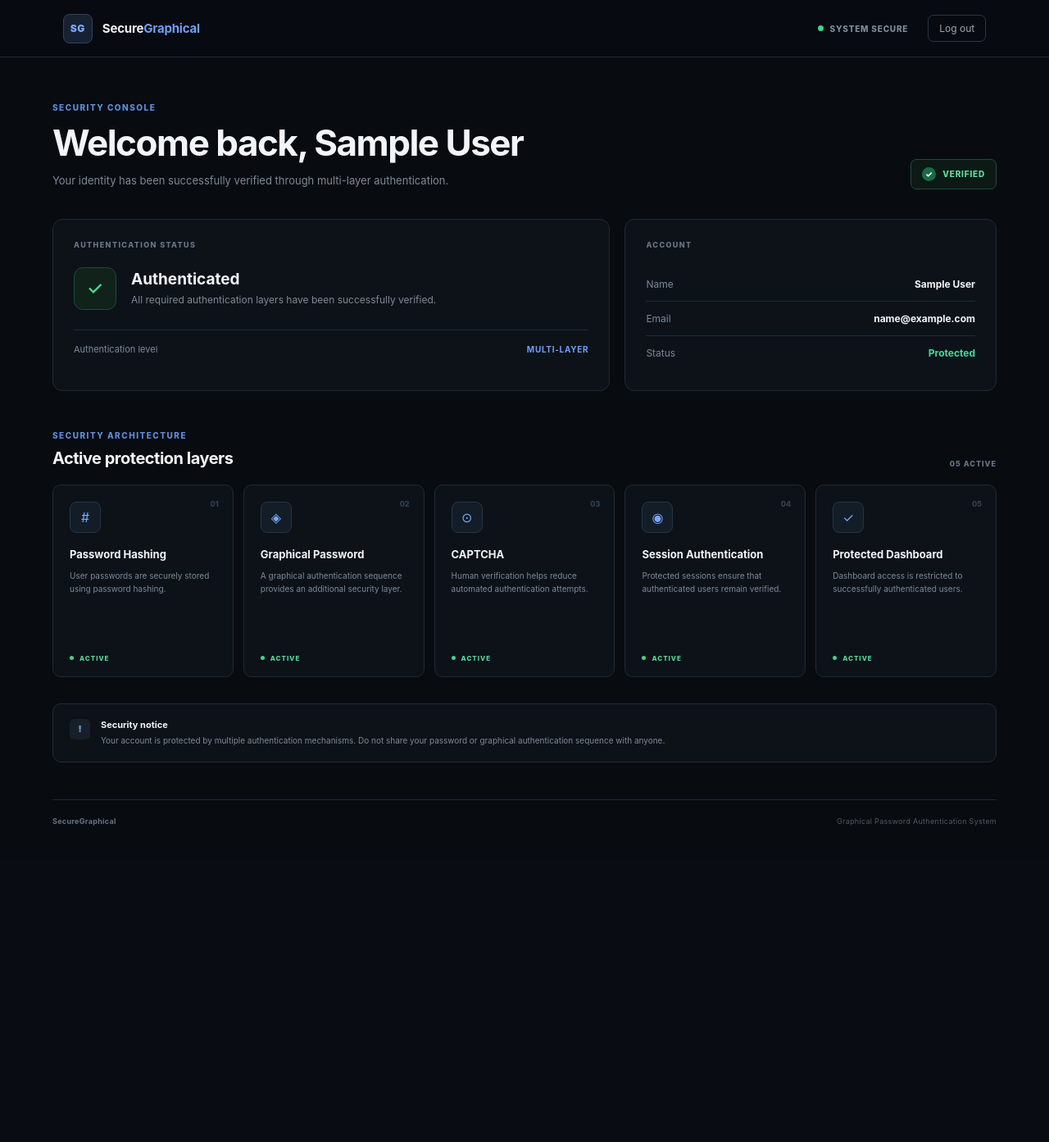
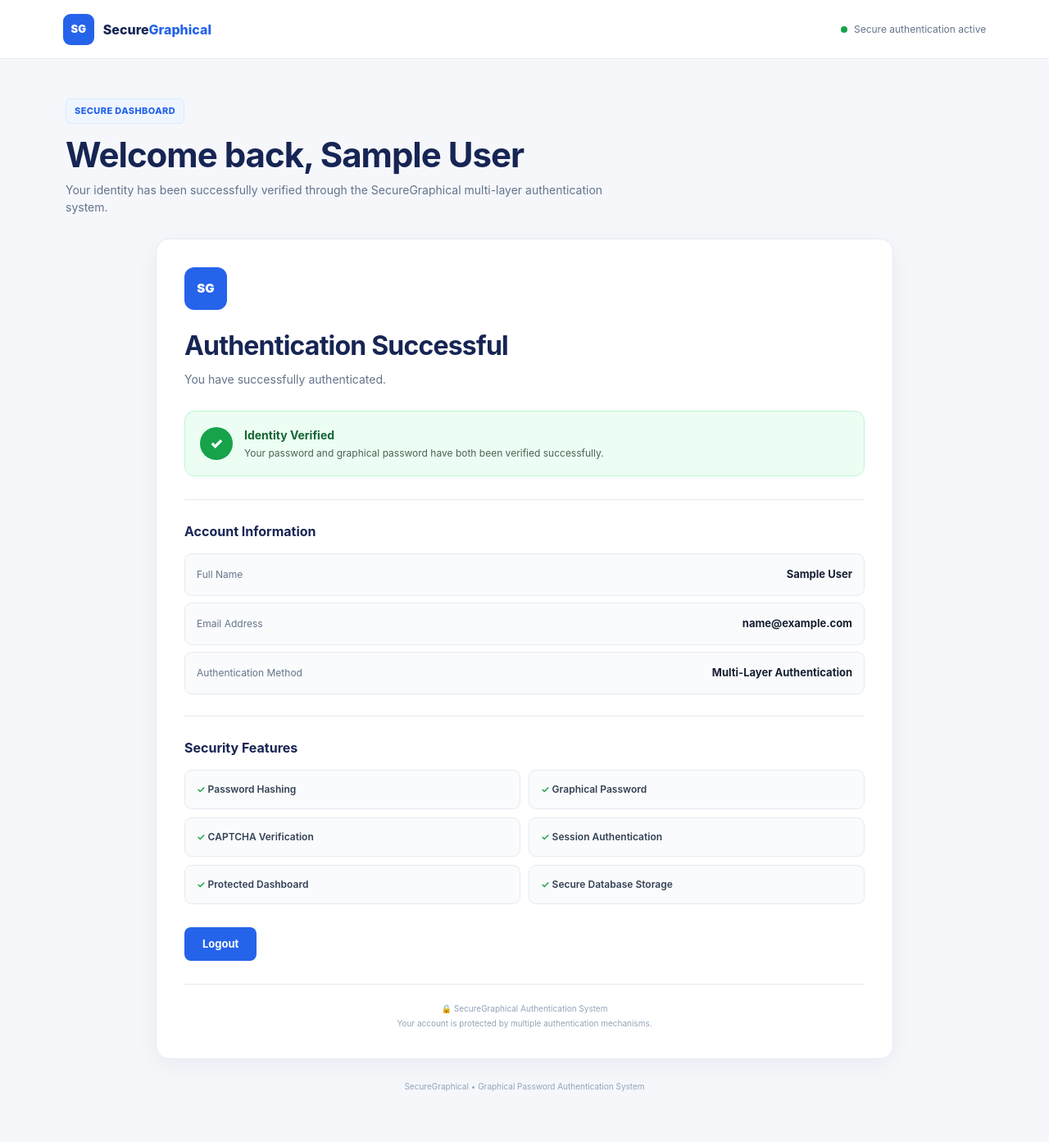
Before and after one commit to jyee0410-collab/SecureGraphical, a Flask app: page /dashboard in a window 1280 px wide. Shown: the whole page at 82% size. Before the commit the page ends 1007 px from the top, so only its background shows below. Run offline with Flask 3, Linux system fonts and the light colour scheme; the visitor is signed in with stand-in values (Sample User, id 1).

Commit message:
Update dashboard.html

```diff
--- a/templates/dashboard.html
+++ b/templates/dashboard.html
@@ -1,70 +1,71 @@
 <!DOCTYPE html>
 <html lang="en">
+
 <head>
+
     <meta charset="UTF-8">
 
     <meta name="viewport"
           content="width=device-width, initial-scale=1.0">
 
-    <title>SecureGraphical | Security Console</title>
+    <meta name="description"
+          content="SecureGraphical secure authentication dashboard.">
+
+    <title>
+        SecureGraphical | Dashboard
+    </title>
 
     <link rel="stylesheet"
-          href="{{ url_for('static', filename='dashboard.css') }}">
+          href="{{ url_for('static', filename='style.css') }}">
+
 </head>
+
 
 <body>
 
-    <!-- TOP NAVIGATION -->
+
+<!-- =====================================================
+     NAVBAR
+===================================================== -->
 
 <nav class="navbar">
 
     <div class="brand">
 
-            <div class="brand-mark">
+        <div class="brand-icon">
             SG
         </div>
 
-            <div class="brand-name">
+        <div>
             Secure<span>Graphical</span>
         </div>
 
     </div>
 
-        <div class="nav-right">
 
     <div class="system-status">
 
-                <span class="status-dot"></span>
+        <div class="status-dot"></div>
 
-                SYSTEM SECURE
-
-            </div>
-
-            <a href="{{ url_for('logout') }}"
-               class="logout-top">
-
-                Log out
-
-            </a>
+        Secure authentication active
 
     </div>
 
 </nav>
 
 
-    <!-- MAIN -->
 
-    <main class="container">
+<!-- =====================================================
+     PAGE
+===================================================== -->
+
+<main class="page">
 
 
-        <!-- HEADER -->
+    <div class="header">
 
-        <section class="page-header">
-
-            <div>
-
-                <div class="section-label">
-                    SECURITY CONSOLE
+        <div class="eyebrow">
+            SECURE DASHBOARD
         </div>
 
         <h1>
@@ -72,69 +73,56 @@
         </h1>
 
         <p>
-                    Your identity has been successfully
-                    verified through multi-layer authentication.
+            Your identity has been successfully verified
+            through the SecureGraphical multi-layer
+            authentication system.
         </p>
 
     </div>
 
-            <div class="verified-badge">
 
-                <span>✓</span>
 
-                VERIFIED
+    <!-- =================================================
+         DASHBOARD CARD
+    ================================================== -->
 
+    <div class="card dashboard-card">
+
+
+        <div class="logo">
+            SG
         </div>
 
-        </section>
+
+        <h1>
+            Authentication Successful
+        </h1>
+
+
+        <p class="subtitle">
+            You have successfully authenticated.
+        </p>
 
 
 
-        <!-- OVERVIEW -->
+        <!-- SECURITY STATUS -->
 
-        <section class="overview-grid">
+        <div class="security-status">
 
-
-            <!-- AUTHENTICATION CARD -->
-
-            <div class="card authentication-card">
-
-                <div class="card-label">
-                    AUTHENTICATION STATUS
-                </div>
-
-                <div class="auth-content">
-
-                    <div class="auth-icon">
+            <div class="status-icon">
                 ✓
             </div>
 
             <div>
 
-                        <h2>
-                            Authenticated
-                        </h2>
+                <h3>
+                    Identity Verified
+                </h3>
 
                 <p>
-                            All required authentication
-                            layers have been successfully verified.
+                    Your password and graphical password
+                    have both been verified successfully.
                 </p>
-
-                    </div>
-
-                </div>
-
-                <div class="auth-line"></div>
-
-                <div class="auth-meta">
-
-                    <span>
-                        Authentication level
-                    </span>
-
-                    <strong>
-                        MULTI-LAYER
-                    </strong>
 
             </div>
 
@@ -142,18 +130,19 @@
 
 
 
-            <!-- ACCOUNT CARD -->
+        <!-- ACCOUNT INFORMATION -->
 
-            <div class="card account-card">
+        <section class="dashboard-section">
 
-                <div class="card-label">
-                    ACCOUNT
-                </div>
+            <h2>
+                Account Information
+            </h2>
 
-                <div class="account-row">
+
+            <div class="info-row">
 
                 <span>
-                        Name
+                    Full Name
                 </span>
 
                 <strong>
@@ -162,28 +151,69 @@
 
             </div>
 
-                <div class="account-row">
+
+            <div class="info-row">
 
                 <span>
-                        Email
+                    Email Address
                 </span>
 
-                    <strong class="email">
+                <strong>
                     {{ email }}
                 </strong>
 
             </div>
 
-                <div class="account-row">
+
+            <div class="info-row">
 
                 <span>
-                        Status
+                    Authentication Method
                 </span>
 
-                    <strong class="protected">
-                        Protected
+                <strong>
+                    Multi-Layer Authentication
                 </strong>
 
+            </div>
+
+        </section>
+
+
+
+        <!-- SECURITY FEATURES -->
+
+        <section class="dashboard-section">
+
+            <h2>
+                Security Features
+            </h2>
+
+
+            <div class="feature-list">
+
+                <div class="feature">
+                    ✓ Password Hashing
+                </div>
+
+                <div class="feature">
+                    ✓ Graphical Password
+                </div>
+
+                <div class="feature">
+                    ✓ CAPTCHA Verification
+                </div>
+
+                <div class="feature">
+                    ✓ Session Authentication
+                </div>
+
+                <div class="feature">
+                    ✓ Protected Dashboard
+                </div>
+
+                <div class="feature">
+                    ✓ Secure Database Storage
                 </div>
 
             </div>
@@ -192,220 +222,47 @@
 
 
 
-        <!-- SECURITY LAYERS -->
+        <!-- LOGOUT -->
 
-        <section class="security-section">
+        <a
+            href="{{ url_for('logout') }}"
+            class="logout-button">
 
-            <div class="section-heading">
+            Logout
 
-                <div>
+        </a>
 
-                    <div class="section-label">
-                        SECURITY ARCHITECTURE
-                    </div>
 
-                    <h2>
-                        Active protection layers
-                    </h2>
+
+        <!-- SECURITY NOTE -->
+
+        <div class="security">
+
+            🔒 SecureGraphical Authentication System
+
+            <br>
+
+            Your account is protected by multiple
+            authentication mechanisms.
 
         </div>
 
-                <span class="layer-count">
-                    05 ACTIVE
-                </span>
-
-            </div>
-
-
-            <div class="security-grid">
-
-
-                <div class="security-card">
-
-                    <div class="security-number">
-                        01
-                    </div>
-
-                    <div class="security-card-icon">
-                        #
-                    </div>
-
-                    <h3>
-                        Password Hashing
-                    </h3>
-
-                    <p>
-                        User passwords are securely stored
-                        using password hashing.
-                    </p>
-
-                    <div class="active">
-                        <span></span>
-                        ACTIVE
-                    </div>
 
     </div>
 
 
 
-                <div class="security-card">
+    <div class="footer">
 
-                    <div class="security-number">
-                        02
-                    </div>
-
-                    <div class="security-card-icon">
-                        ◈
-                    </div>
-
-                    <h3>
-                        Graphical Password
-                    </h3>
-
-                    <p>
-                        A graphical authentication sequence
-                        provides an additional security layer.
-                    </p>
-
-                    <div class="active">
-                        <span></span>
-                        ACTIVE
-                    </div>
+        SecureGraphical • Graphical Password
+        Authentication System
 
     </div>
 
 
-
-                <div class="security-card">
-
-                    <div class="security-number">
-                        03
-                    </div>
-
-                    <div class="security-card-icon">
-                        ⊙
-                    </div>
-
-                    <h3>
-                        CAPTCHA
-                    </h3>
-
-                    <p>
-                        Human verification helps reduce
-                        automated authentication attempts.
-                    </p>
-
-                    <div class="active">
-                        <span></span>
-                        ACTIVE
-                    </div>
-
-                </div>
+</main>
 
 
+</body>
 
-                <div class="security-card">
-
-                    <div class="security-number">
-                        04
-                    </div>
-
-                    <div class="security-card-icon">
-                        ◉
-                    </div>
-
-                    <h3>
-                        Session Authentication
-                    </h3>
-
-                    <p>
-                        Protected sessions ensure that
-                        authenticated users remain verified.
-                    </p>
-
-                    <div class="active">
-                        <span></span>
-                        ACTIVE
-                    </div>
-
-                </div>
-
-
-
-                <div class="security-card">
-
-                    <div class="security-number">
-                        05
-                    </div>
-
-                    <div class="security-card-icon">
-                        ✓
-                    </div>
-
-                    <h3>
-                        Protected Dashboard
-                    </h3>
-
-                    <p>
-                        Dashboard access is restricted to
-                        successfully authenticated users.
-                    </p>
-
-                    <div class="active">
-                        <span></span>
-                        ACTIVE
-                    </div>
-
-                </div>
-
-            </div>
-
-        </section>
-
-
-
-        <!-- SECURITY NOTICE -->
-
-        <section class="notice">
-
-            <div class="notice-icon">
-                !
-            </div>
-
-            <div>
-
-                <strong>
-                    Security notice
-                </strong>
-
-                <p>
-                    Your account is protected by multiple
-                    authentication mechanisms. Do not share
-                    your password or graphical authentication
-                    sequence with anyone.
-                </p>
-
-            </div>
-
-        </section>
-
-
-
-        <!-- FOOTER -->
-
-        <footer>
-
-            <span>
-                SecureGraphical
-            </span>
-
-            <span>
-                Graphical Password Authentication System
-            </span>
-
-        </footer>
-
-    </main>
-
-</body>
 </html>
```
Lines whose indentation alone changed are shown as unchanged.
